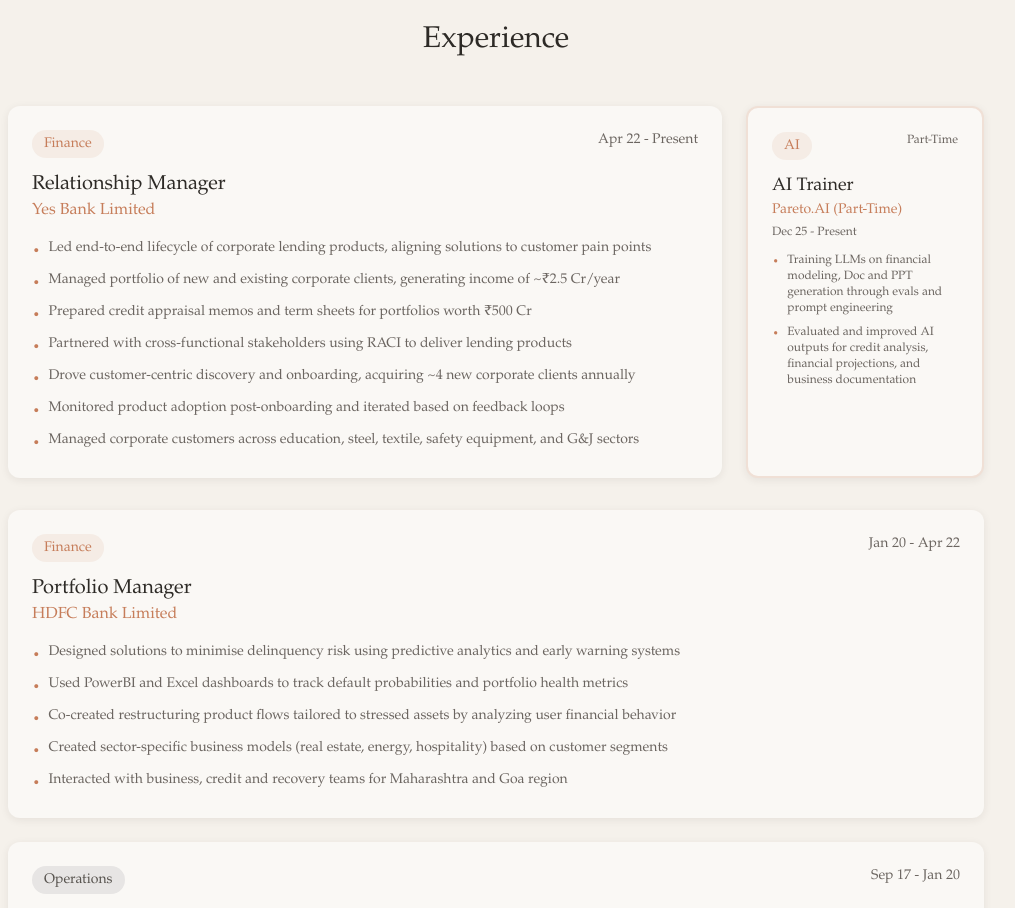
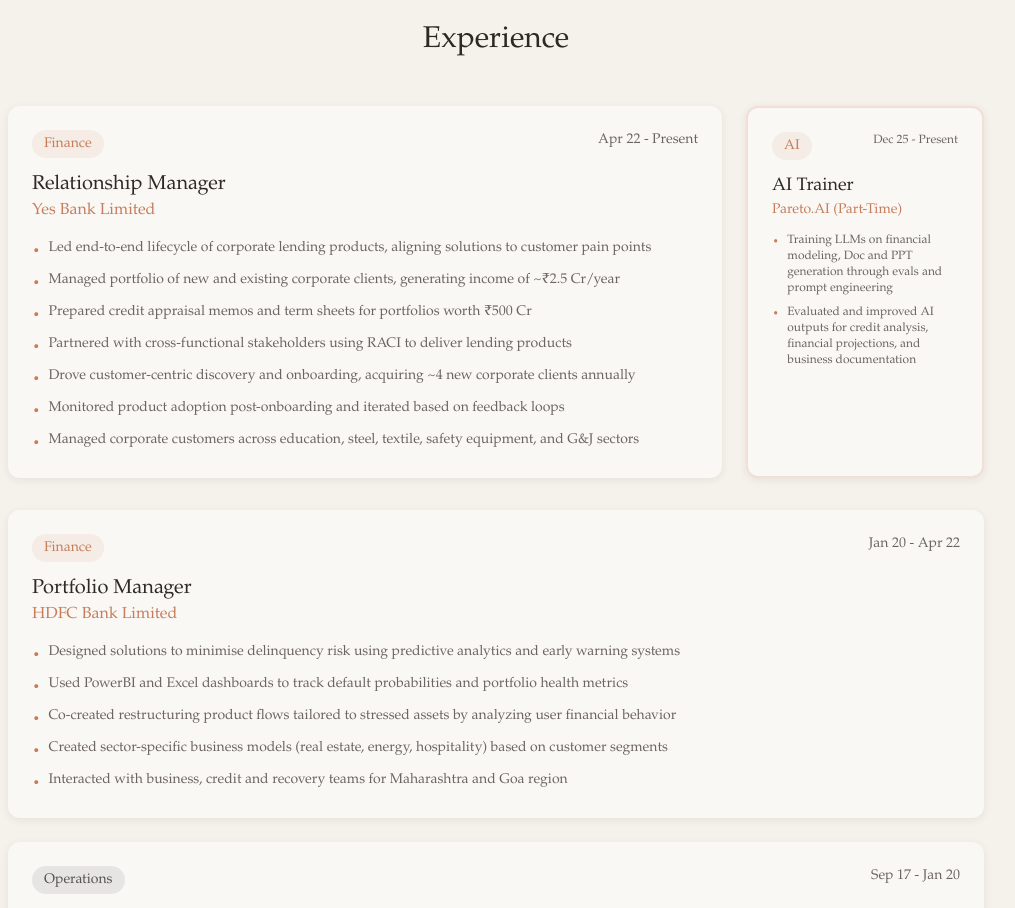
Before and after one commit to gmpro-cr/career-portfolio-Google, a React (Vite) app: page / in a window 1280 px wide. Shown: the part 1500-2408 px from the top of the page, without its empty margins (144-1159 px from the left). Built offline with nearby package versions, Linux system fonts and the light colour scheme.

Commit message:
fix: remove duplicate part-time mention in Pareto.AI card
- Show duration in top right instead of 'Part-Time'
- Remove duplicate duration line

Co-Authored-By: Claude Opus 4.5 <noreply@anthropic.com>

```diff
--- a/pages/Home.tsx
+++ b/pages/Home.tsx
@@ -97,11 +97,10 @@ export default function Home() {
               <div className="bg-warm-white rounded-xl p-6 shadow-soft h-full border-2 border-terracotta/20">
                 <div className="flex items-start justify-between flex-wrap gap-2">
                   <span className="badge-ai">AI</span>
-                  <span className="text-xs text-muted">Part-Time</span>
+                  <span className="text-xs text-muted">{EXPERIENCES[4].period}</span>
                 </div>
                 <h3 className="mt-3 text-lg font-serif text-charcoal">{EXPERIENCES[4].role}</h3>
                 <p className="text-terracotta font-medium text-sm">{EXPERIENCES[4].company}</p>
-                <p className="text-xs text-muted mt-1">{EXPERIENCES[4].period}</p>
                 <ul className="mt-3 space-y-2">
                   {EXPERIENCES[4].description.slice(0, 2).map((desc, i) => (
                     <li key={i} className="text-xs text-muted flex gap-2">
```
